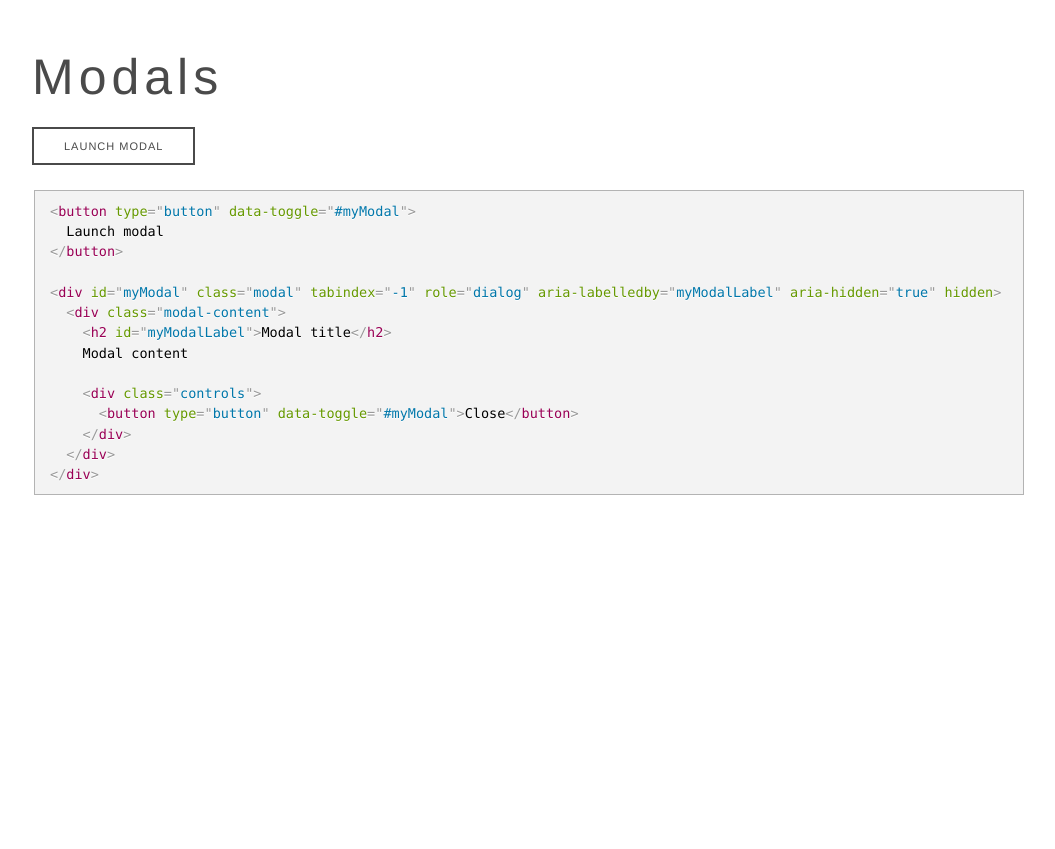
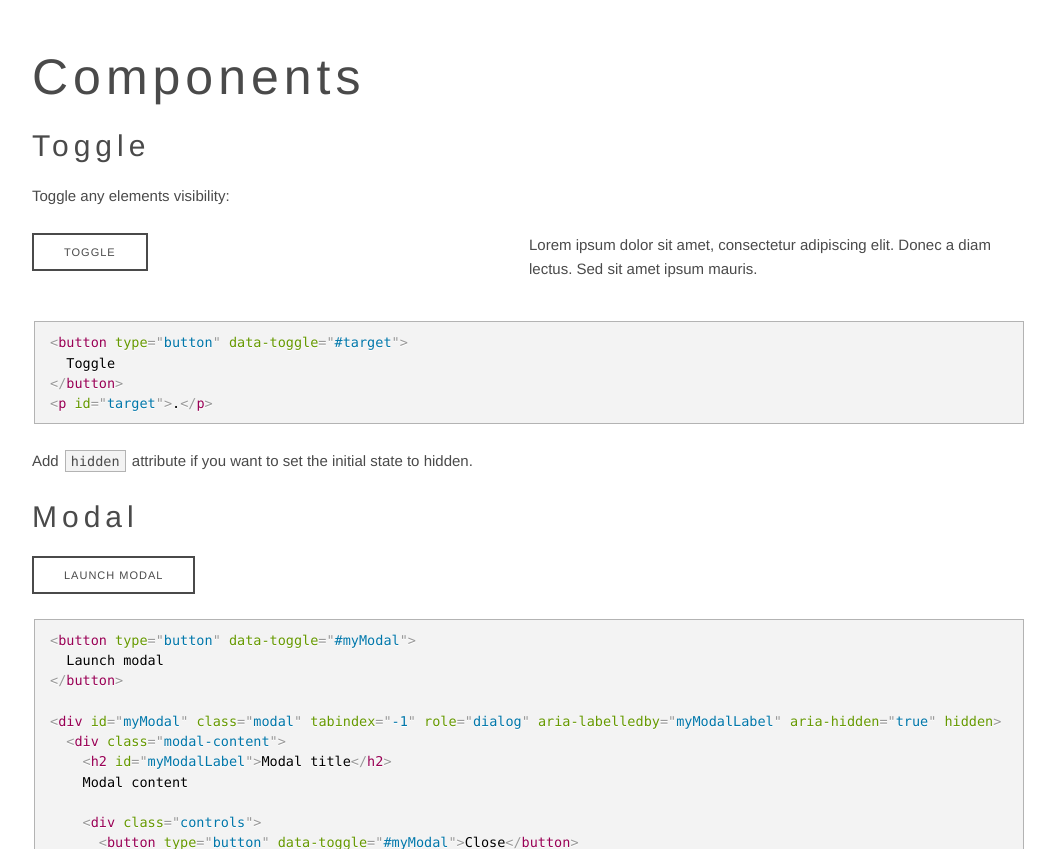
Before and after one commit to loonkwil/base.less, a website: page index.html in a window 1280 px wide. Shown: the part 6912-7761 px from the top of the page, without its empty margins (111-1166 px from the left). Before the commit the page ends 7432 px from the top, so only its background shows below. Drawn offline with Linux system fonts and the light colour scheme.

Commit message:
Add description to the toggle components

```diff
--- a/index.html
+++ b/index.html
@@ -429,7 +429,29 @@
       </tbody>
     </table>
 
-    <h1 id="modals"><a href="#modals">Modals</a></h1>
+    <h1 id="components"><a href="#components">Components</a></h1>
+    <h2 id="toggle"><a href="#toggle">Toggle</a></h2>
+    <p>Toggle any elements visibility:</p>
+    <div class="row">
+      <div class="col">
+        <button type="button" data-toggle="#target">
+          Toggle
+        </button>
+      </div>
+      <div class="col">
+        <p id="target">
+          Lorem ipsum dolor sit amet, consectetur adipiscing elit. Donec a diam
+          lectus. Sed sit amet ipsum mauris.
+        </p>
+      </div>
+    </div>
+    <pre><code class="language-markup">&lt;button type="button" data-toggle="#target"&gt;
+  Toggle
+&lt;/button&gt;
+&lt;p id="target"&gt;.&lt;/p&gt;</code></pre>
+    <p>Add <code>hidden</code> attribute if you want to set the initial state to hidden.</p>
+
+    <h2 id="modal"><a href="#modal">Modal</a></h2>
     <button type="button" data-toggle="#myModal">
       Launch modal
     </button>
```
